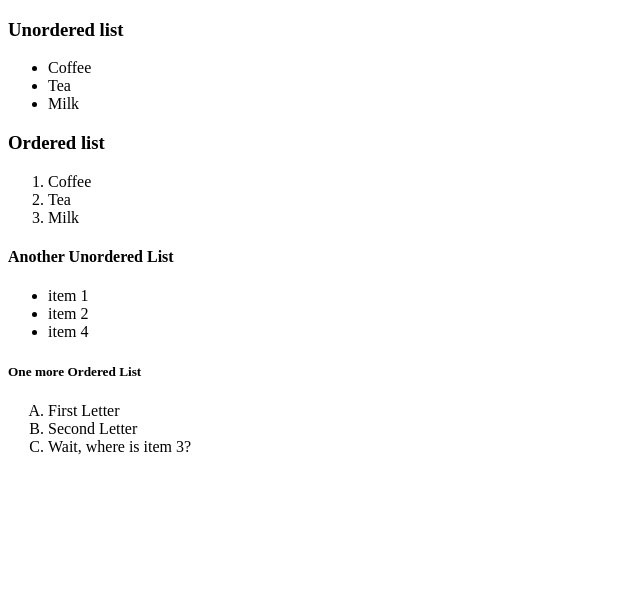
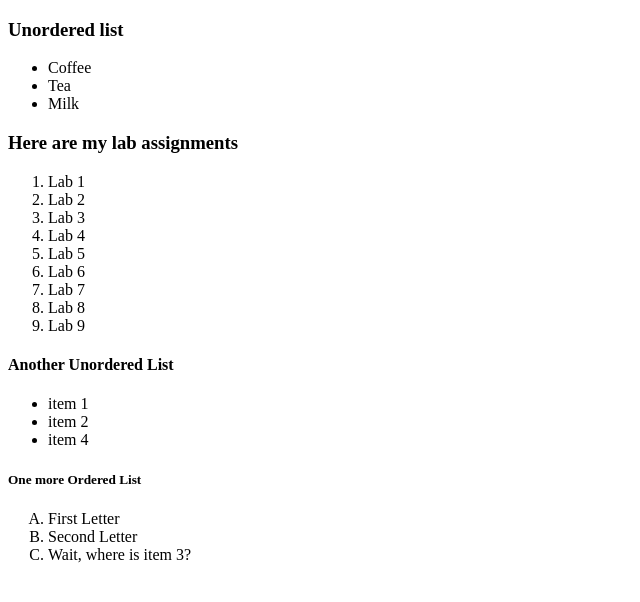
Before and after one commit to jackson3036/geo455_page, a plain HTML site: page ex_1/example-01-03.html in a window 1280 px wide. Shown: the whole page, without its empty margins (0-640 px from the left). Drawn offline with Linux system fonts and the light colour scheme.

Commit message:
Update example-01-03.html

```diff
--- a/ex_1/example-01-03.html
+++ b/ex_1/example-01-03.html
@@ -10,11 +10,17 @@
             <li>Tea</li>
             <li>Milk</li>
         </ul>
-        <h3>Ordered list</h3><!-- replace the Ordered list with Here are my lab assignments-->
+        <h3>Here are my lab assignments</h3><!-- replace the Ordered list with Here are my lab assignments-->
         <ol>
-            <li>Coffee</li> <!--Replace coffee, tea, milk.... with Lab 1, Lab 2, Lab 3.... so on-->
-            <li>Tea</li>
-            <li>Milk</li>
+            <li>Lab 1</li>
+            <li>Lab 2</li>
+            <li>Lab 3</li>
+            <li>Lab 4</li>
+            <li>Lab 5</li>
+            <li>Lab 6</li>
+            <li>Lab 7</li>
+            <li>Lab 8</li>
+            <li>Lab 9</li>
         </ol>
         <h4>Another Unordered List</h4>
         <ul>
```
